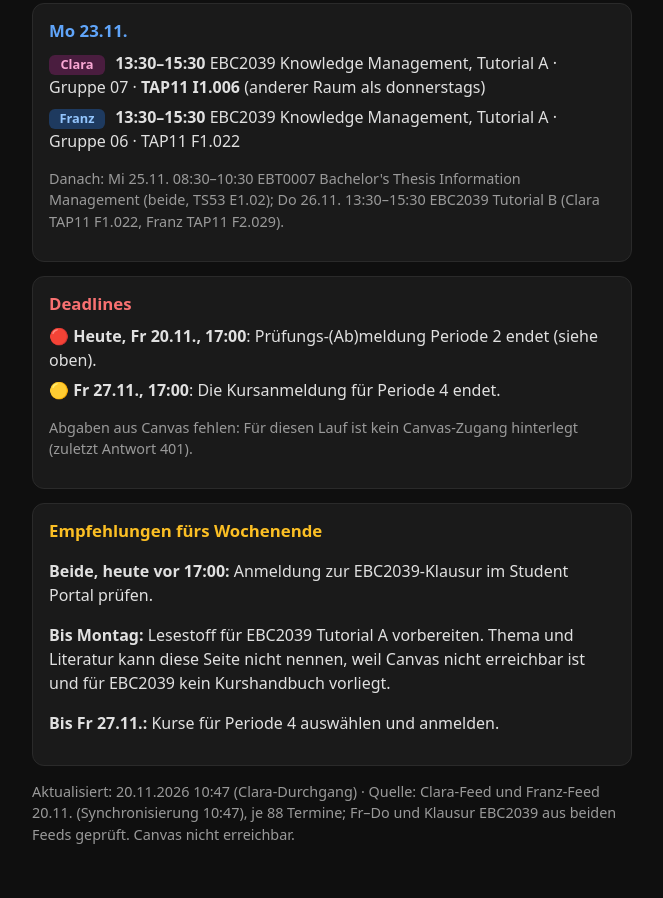
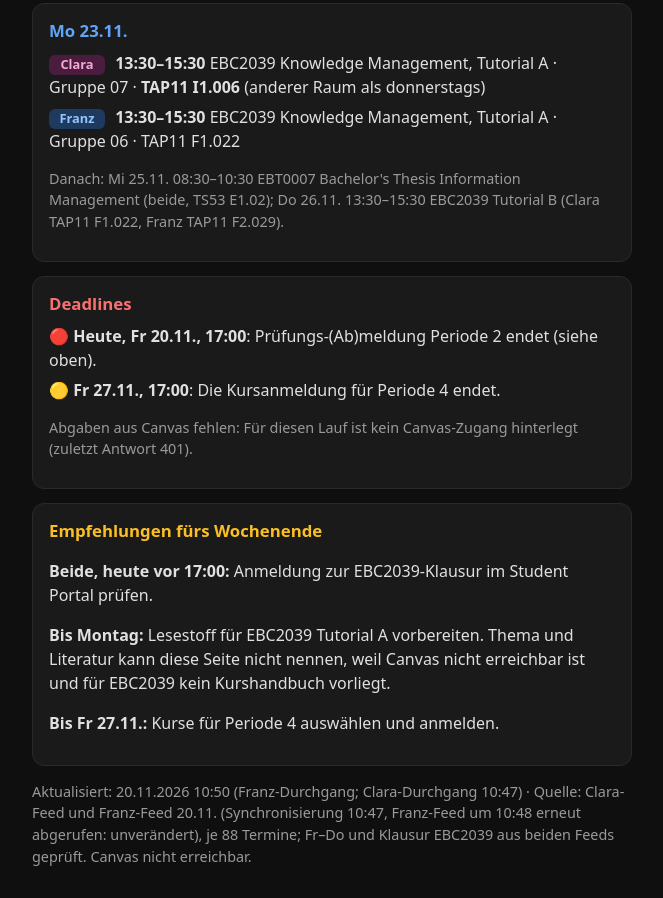
Before and after one commit to 192006-dot/uni-daily-check, a plain HTML site: page index.html in a window 1280 px wide. Shown: the part 570-1468 px from the top of the page, without its empty margins (308-971 px from the left). Before the commit the page ends 1446 px from the top, so only its background shows below. Drawn offline with Linux system fonts and the light colour scheme.

Commit message:
Update: Freitag 2026-11-20 (Franz-Lauf: Franz-Feed 10:48 geprüft, unverändert)
Co-Authored-By: Claude Opus 5.5 <noreply@anthropic.com>

```diff
--- a/index.html
+++ b/index.html
@@ -33,5 +33,5 @@ h1{font-size:1.4rem;margin:0}h2{font-size:1.05rem;margin:0 0 8px}.badge{display:
 <p><b>Bis Montag:</b> Lesestoff für EBC2039 Tutorial A vorbereiten. Thema und Literatur kann diese Seite nicht nennen, weil Canvas nicht erreichbar ist und für EBC2039 kein Kurshandbuch vorliegt.</p>
 <p><b>Bis Fr 27.11.:</b> Kurse für Periode 4 auswählen und anmelden.</p></div>
 
-<p class="muted">Aktualisiert: 20.11.2026 10:47 (Clara-Durchgang) · Quelle: Clara-Feed und Franz-Feed 20.11. (Synchronisierung 10:47), je 88 Termine; Fr–Do und Klausur EBC2039 aus beiden Feeds geprüft. Canvas nicht erreichbar.</p>
+<p class="muted">Aktualisiert: 20.11.2026 10:50 (Franz-Durchgang; Clara-Durchgang 10:47) · Quelle: Clara-Feed und Franz-Feed 20.11. (Synchronisierung 10:47, Franz-Feed um 10:48 erneut abgerufen: unverändert), je 88 Termine; Fr–Do und Klausur EBC2039 aus beiden Feeds geprüft. Canvas nicht erreichbar.</p>
 </body></html>
```
